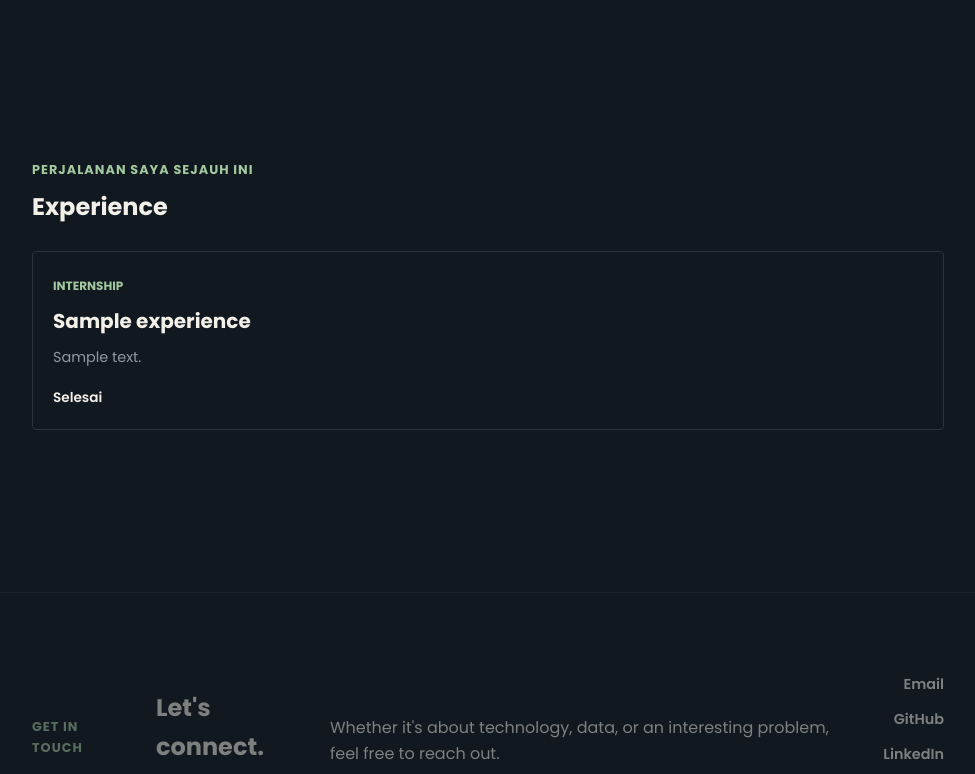
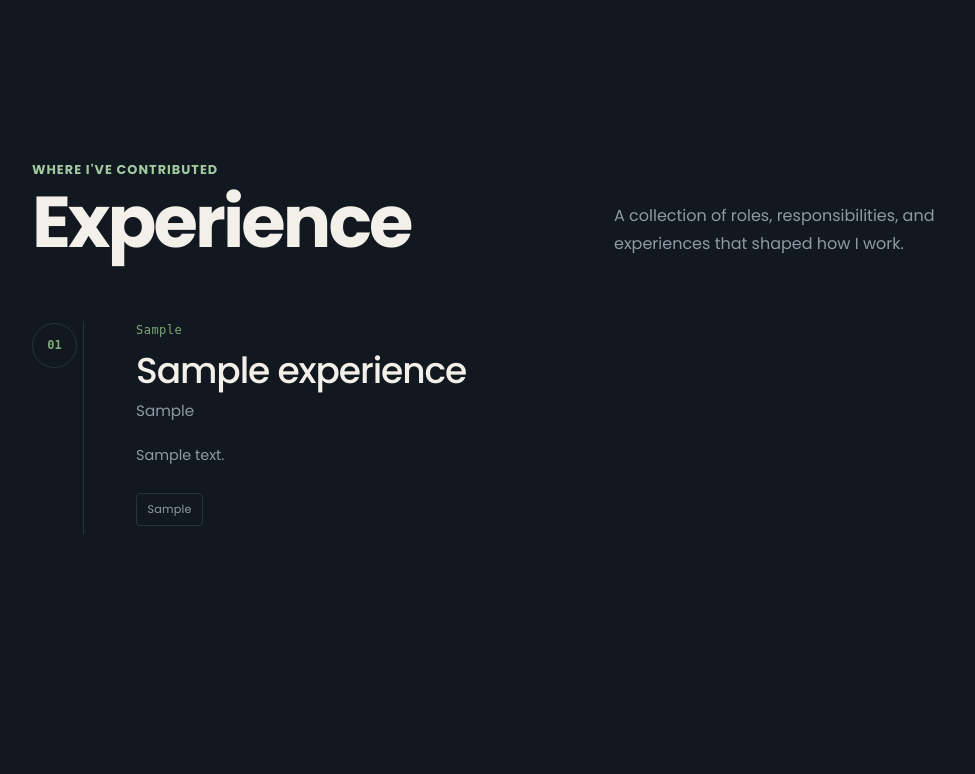
Before and after one commit to akmalhaqq/myportofolio, a Django app: page /experience/ in a window 1280 px wide. Shown: the part 77-851 px from the top of the page, without its empty margins (152-1127 px from the left). Run offline with Django 5.2, Linux system fonts and the light colour scheme; tables that the repository leaves empty hold one stand-in row (values such as "Sample post"); some libraries are stand-ins or nearby versions.

Commit message:
Memasukkan data asli untuk Experience dan membuat style CSS yang persis dengan bentuk asli di Tugas 1 bagian Experience

```diff
--- a/main/models.py
+++ b/main/models.py
@@ -4,15 +4,6 @@ from django.db import models
 import uuid
 from django.db import models
 class Experience(models.Model):
-    EXPERIENCE_CHOICES = [
-    ('internship', 'Internship'),
-    ('research', 'Research'),
-    ('volunteer', 'Volunteer'),
-    ('part-time', 'Part-Time'),
-    ('full-time', 'Full-Time'),
-    ('freelance', 'Freelance'),
-    ]
-
     id = models.UUIDField(primary_key=True, default=uuid.uuid4, editable=False)
     order = models.PositiveBigIntegerField(default=0)
     title = models.CharField(max_length=255)
@@ -21,19 +12,11 @@ class Experience(models.Model):
     description = models.TextField()
     tags = models.CharField(max_length=255, help_text ="Pisahkan dengan koma")
 
-    category = models.CharField(max_length=20, choices=EXPERIENCE_CHOICES,
-    default='full-time')
-    thumbnail = models.URLField(blank=True, null=True)
-    started_at = models.DateTimeField(auto_now_add=True)
-    ended_at = models.DateTimeField(blank=True, null=True)
-
     class Meta:
         ordering = ["order"]
 
     def __str__(self):
         return self.title
+
     def tag_list(self):
-        return [tag.strip() for tag in self.tags.split]
-    @property
-    def is_ongoing(self):
-        return self.ended_at is None
+        return [tag.strip() for tag in self.tags.split(",")]
--- a/templates/experience.html
+++ b/templates/experience.html
@@ -64,28 +64,40 @@
 <main>
   <section class="experience-section" id="experience">
     <div class="container">
-      <p class="section-kicker">Perjalanan saya sejauh ini</p>
-      <h1>Experience</h1>
-      <div class="experience-grid">
+      <p class="section-kicker reveal">Where I've contributed</p>
+
+      <div class="experience-heading reveal">
+        <h2>Experience</h2>
+        <p>A collection of roles, responsibilities, and experiences that shaped how I work.</p>
+      </div>
+
+      <div class="experience-list">
         {% for experience in experience_list %}
-        <article class="experience-card">
-          <span class="experience-category">
-            {{ experience.get_category_display }}
-          </span>
-          <h2>{{ experience.title }}</h2>
-          <p class="experience-description">
-            {{ experience.description }}
-          </p>
-          {% if experience.is_ongoing %}
-          <p class="experience-status">Sedang berlangsung</p>
-          {% else %}
-          <p class="experience-status">Selesai</p>
-          {% endif %}
+        <article class="experience-item reveal">
+          <div class="experience-index">
+            {{ forloop.counter|stringformat:"02d" }}
+          </div>
+
+          <div class="experience-content">
+            <div class="experience-meta">
+              <span>{{ experience.period }}</span>
+            </div>
+
+            <h3>{{ experience.title }}</h3>
+
+            <p class="experience-company">{{ experience.company }}</p>
+
+            <p class="experience-description">{{ experience.description }}</p>
+
+            <div class="experience-tags">
+              {% for tag in experience.tag_list %}
+              <span>{{ tag }}</span>
+              {% endfor %}
+            </div>
+          </div>
         </article>
         {% empty %}
-        <p class="empty-state">
-          Belum ada pengalaman yang ditambahkan.
-        </p>
+        <p class="empty-state">Belum ada pengalaman yang ditambahkan.</p>
         {% endfor %}
       </div>
     </div>
```
Also changed, not shown: main/migrations/0002_remove_experience_category_and_more.py (added).
